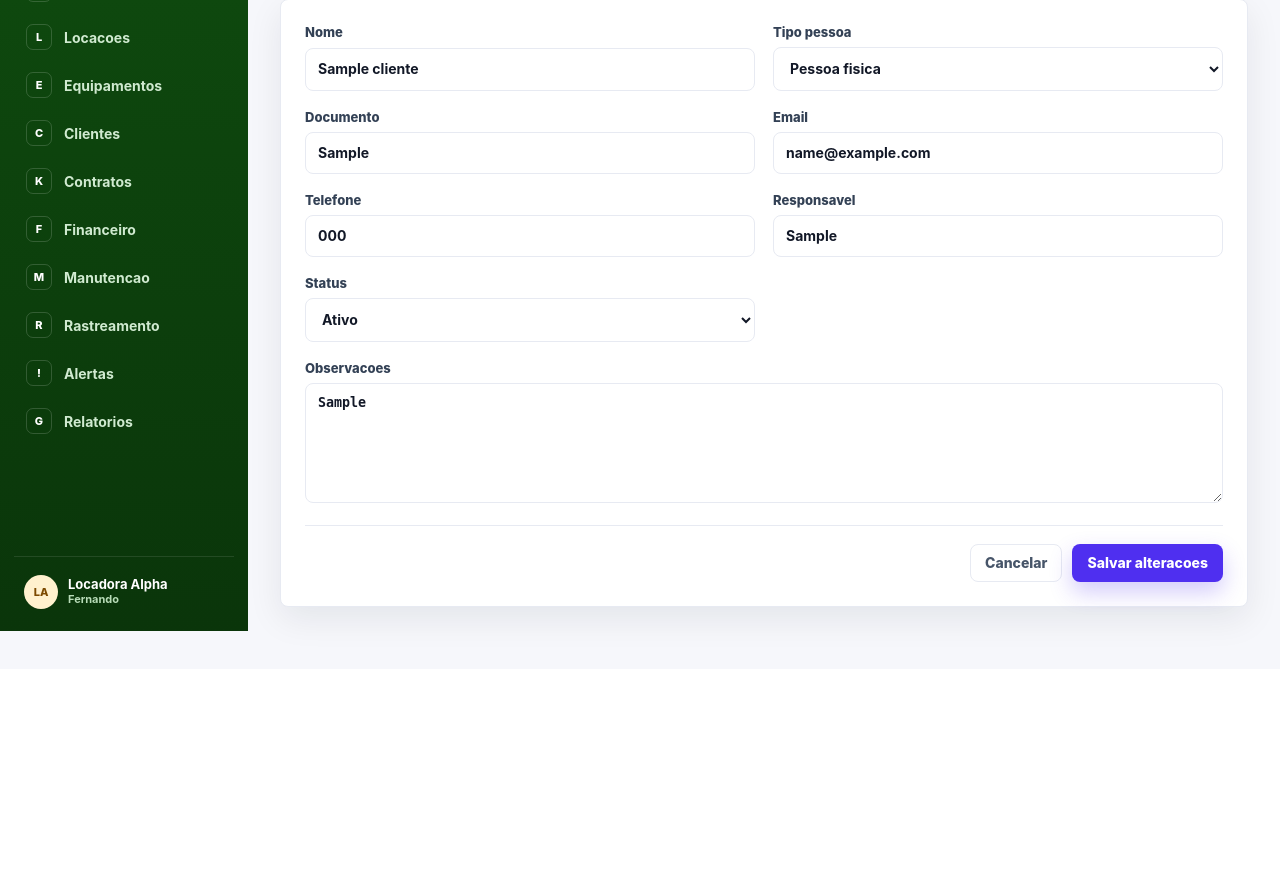
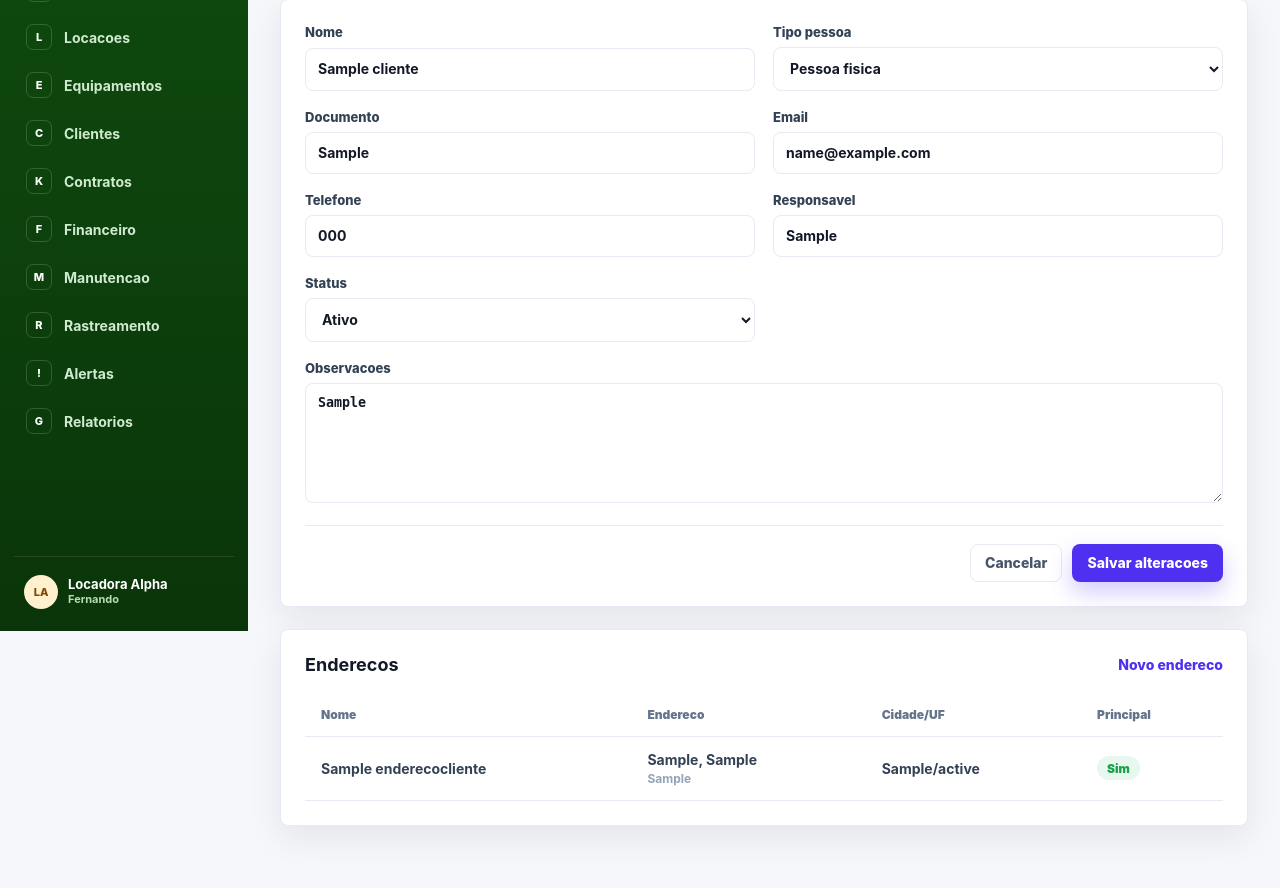
Before and after one commit to 95Caique/SGA---Sistema-de-Gest-o-de-ativos, a Django app: page /clientes/1/editar/ in a window 1280 px wide. Shown: the part 169-1057 px from the top of the page. Before the commit the page ends 802 px from the top, so only its background shows below. Run offline with Django 5.2, Linux system fonts and the light colour scheme; tables that the repository leaves empty hold one stand-in row (values such as "Sample post").

Commit message:
FEATURE: Exibe enderecos na edicao do cliente

```diff
--- a/clientes/views.py
+++ b/clientes/views.py
@@ -78,6 +78,7 @@ def cliente_create(request):
 
 def cliente_update(request, pk):
     cliente = get_object_or_404(Cliente, pk=pk)
+    enderecos = cliente.enderecos.order_by("-principal", "nome")
 
     if request.method == "POST":
         form = ClienteForm(request.POST, instance=cliente)
@@ -98,6 +99,8 @@ def cliente_update(request, pk):
                 "form_subtitle": "Atualize os dados principais do cliente.",
                 "submit_label": "Salvar alteracoes",
                 "form": form,
+                "cliente": cliente,
+                "enderecos": enderecos,
             }
         ),
     )
--- a/templates/clientes/form.html
+++ b/templates/clientes/form.html
@@ -39,4 +39,54 @@
         <button class="button button-primary" type="submit">{{ submit_label|default:"Salvar cliente" }}</button>
     </div>
 </form>
+
+{% if cliente %}
+    <section class="panel form-panel">
+        <div class="panel-title">
+            <h2>Enderecos</h2>
+            <a href="{% url 'cliente_endereco_create' cliente.pk %}">Novo endereco</a>
+        </div>
+
+        {% if enderecos %}
+            <div class="table-wrap">
+                <table>
+                    <thead>
+                        <tr>
+                            <th>Nome</th>
+                            <th>Endereco</th>
+                            <th>Cidade/UF</th>
+                            <th>Principal</th>
+                        </tr>
+                    </thead>
+                    <tbody>
+                        {% for endereco in enderecos %}
+                            <tr>
+                                <td>{{ endereco.nome }}</td>
+                                <td>
+                                    {{ endereco.logradouro }}{% if endereco.numero %}, {{ endereco.numero }}{% endif %}
+                                    {% if endereco.bairro %}
+                                        <small class="table-subtext">{{ endereco.bairro }}</small>
+                                    {% endif %}
+                                </td>
+                                <td>{{ endereco.cidade }}/{{ endereco.estado }}</td>
+                                <td>
+                                    {% if endereco.principal %}
+                                        <span class="badge badge-success">Sim</span>
+                                    {% else %}
+                                        <span class="muted-text">Nao</span>
+                                    {% endif %}
+                                </td>
+                            </tr>
+                        {% endfor %}
+                    </tbody>
+                </table>
+            </div>
+        {% else %}
+            <div class="empty-state compact">
+                <strong>Nenhum endereco cadastrado</strong>
+                <p>Cadastre enderecos para usar na entrega das locacoes.</p>
+            </div>
+        {% endif %}
+    </section>
+{% endif %}
 {% endblock %}
```
Also changed, not shown: clientes/tests.py (+15 -0 lines).
